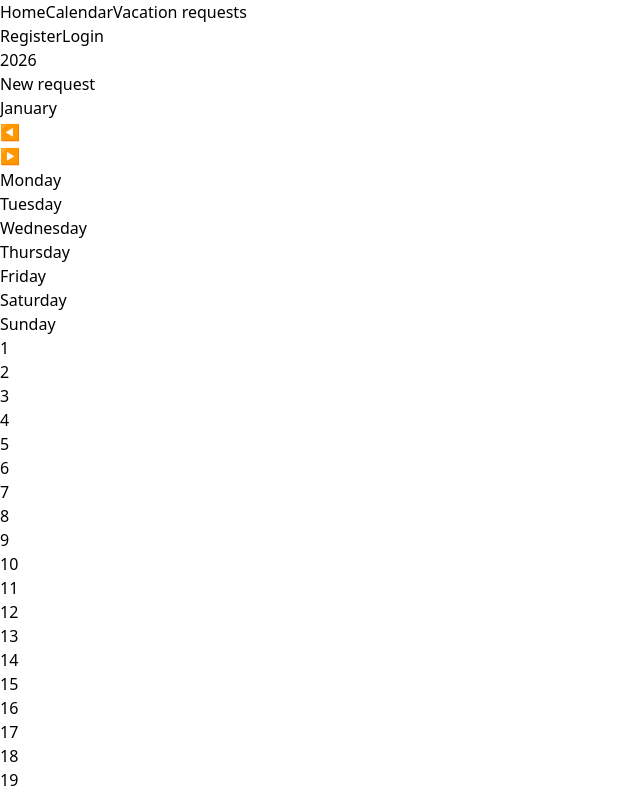
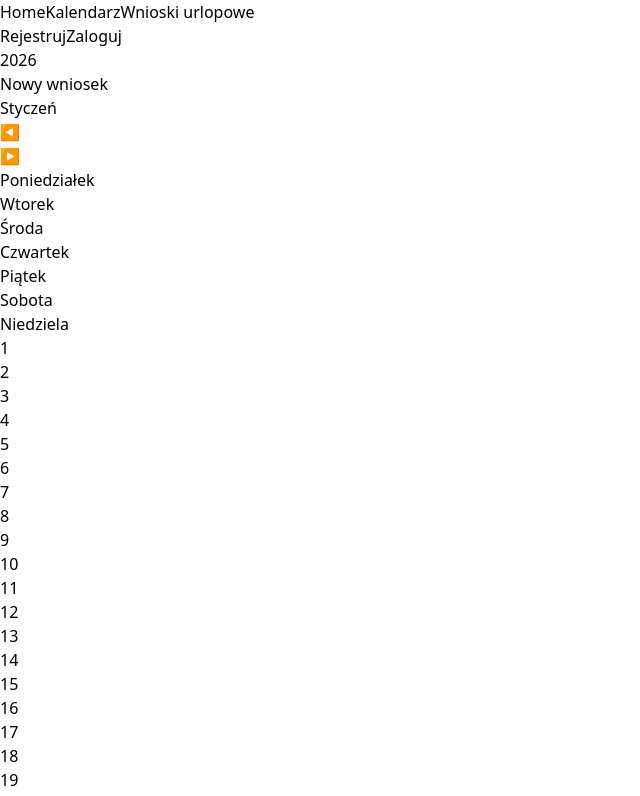
Before and after one commit to qtatv2/VacationCalendar, a React (Vite) app in the folder frontend/: page /calendar in a window 1280 px wide. Shown: the top 796 px of the page, without its empty margins (0-640 px from the left). Built offline with nearby package versions, Linux system fonts and the light colour scheme.

Commit message:
translate app to polish

```diff
--- a/frontend/src/components/Calendar.tsx
+++ b/frontend/src/components/Calendar.tsx
@@ -1,17 +1,41 @@
 import Day from './Day.tsx'
 import { useCalendar } from '../hooks/useCalendar.ts';
 import { useVacationRequest } from '../hooks/useVacationRequest.ts';
+import VacationRequestCard from './VacationRequestCard.tsx';
 
 export default function Calendar() {
 
   const {monthsOfYear, dayOfWeek, currentMonth, currentYear,  startDay, days, currentDate, changeMonth} = useCalendar();
-  const {handleRequestClick, handleDayClick, vacationRequestData, isSelecting} = useVacationRequest();
+  const {handleRequestClick, handleDayClick, vacationRequestData, isSelecting, isCardOpen, handleTypeChange, submitRequest, closeCard} = useVacationRequest();
 
-  return <>
+  return (
+    <>
+    <VacationRequestCard isOpen={isCardOpen} data={vacationRequestData} onClose={closeCard} onSubmit={submitRequest} onTypeChange={handleTypeChange}/>
+
     <div className="p-5">
       <div className="flex flex-col">
         <h1 className="text-6xl font-bold text-green-500 mb-8">{currentYear}</h1>
-        <button onClick={handleRequestClick} className="bg-blue-600 rounded p-2">New request</button>
+
+        <div className="flex items-center gap-4 mb-4">
+            <button onClick={handleRequestClick} className={` rounded px-4 py-2 text-white font-bold transition-all duration-300 shadow-lg ${isSelecting
+                        ? 'bg-green-600 ring-2 ring-offset-2 ring-offset-slate-900 ring-green-500 scale-105'
+                        : 'bg-blue-600 hover:bg-blue-500'
+                    }`}>
+                {!isSelecting
+        ? "Nowy wniosek"
+        : (vacationRequestData.startDate ? "Reset" : "Anuluj")
+    }
+            </button>
+
+            {isSelecting && (
+                <span className="text-green-400 font-semibold animate-pulse">{!vacationRequestData.startDate
+                        ? "Kliknij w dzień rozpoczęcia"
+                        : "Kliknij w dzień zakończenia"
+                    }
+                </span>
+            )}
+        </div>
+
         <div className="flex justify-between">
           <h1 className="text-4xl font-bold text-red-400 mb-8">{monthsOfYear[currentMonth]}</h1>
           <div className="flex gap-2">
@@ -24,7 +48,12 @@ export default function Calendar() {
           </div>
       </div>
       </div>
+
       <div>
+        <div className={`transition-all duration-500 rounded-xl p-4 -m-4 border-2 ${isSelecting
+                ? 'border-green-500/50 bg-green-900/10 shadow-[0_0_30px_rgba(34,197,94,0.15)]'
+                : 'border-transparent'
+            }`}>
             <div className="grid grid-cols-7 gap-4">
             {dayOfWeek.map((day, index)=>(
                 <div key={index} className="text-2xl font-bold text-yellow-200">{day}</div>
@@ -38,16 +67,27 @@ export default function Calendar() {
                 dateForTile.setHours(0, 0, 0, 0);
 
                 const isActive: boolean = dateForTile.getDay() !== 0 && dateForTile.getDay() !== 6;
-            const isStart: boolean = vacationRequestData.startDate?.toDateString() === dateForTile.toDateString();
-            const isEnd: boolean = vacationRequestData.endDate?.toDateString() === dateForTile.toDateString();
+                const isStart: boolean = vacationRequestData.startDate?.getTime() === dateForTile.getTime();
+                const isEnd: boolean = vacationRequestData.endDate?.getTime() === dateForTile.getTime();
                 const inRange: boolean = vacationRequestData.startDate !== null && vacationRequestData.endDate !== null && dateForTile.getTime() > vacationRequestData.startDate.getTime() && dateForTile.getTime() < vacationRequestData.endDate.getTime();
 
                 return (
-            <Day key={index} dayNumber={index+1} date={dateForTile} onClick={handleDayClick} isActive={isActive} isSelectedStart={isStart} isSelectedEnd={isEnd} isInRange={inRange}></Day>
+                <Day
+                    key={index}
+                    dayNumber={day}
+                    date={dateForTile}
+                    onClick={handleDayClick}
+                    isActive={isActive}
+                    isSelectedStart={isStart}
+                    isSelectedEnd={isEnd}
+                    isInRange={inRange}
+                />
                 )
             })}
             </div>
         </div>
       </div>
+    </div>
   </>
+  )
 }
--- a/frontend/src/components/Login.tsx
+++ b/frontend/src/components/Login.tsx
@@ -67,7 +67,7 @@ export default function Login()
     <div className="w-full h-[calc(100vh)] flex items-center justify-center bg-slate-900 p-4">
         <div className="-mt-80 w-full max-w-md bg-slate-800 rounded-lg shadow-xl p-8 border border-slate-700">
 
-            <h2 className="text-3xl font-bold text-white mb-6 text-center">Login</h2>
+            <h2 className="text-3xl font-bold text-white mb-6 text-center">Zaloguj</h2>
 
             <form onSubmit={handleSubmit} className="space-y-6">
 
@@ -79,7 +79,7 @@ export default function Login()
             </div>
 
             <div>
-                <label className="block text-sm font-medium text-slate-400 mb-2">Password</label>
+                <label className="block text-sm font-medium text-slate-400 mb-2">Hasło</label>
                 <input required type="password" name="password" value={loginData.password} onChange={handleChange} className="w-full px-4 py-2 bg-slate-900 text-white rounded-md border border-slate-600 focus:outline-none focus:ring-2 focus:ring-blue-500 focus:border-transparent transition duration-200"/>
             </div>
 
--- a/frontend/src/components/Navbar.tsx
+++ b/frontend/src/components/Navbar.tsx
@@ -12,8 +12,8 @@ export default function Navbar() {
     return (
         <nav className="p-4 bg-slate-800 border-b border-slate-700 flex gap-4 shadow-lg mb-4 items-center">
             <Link to="/" className="text-blue-400 font-bold hover:underline">Home</Link>
-            <Link to="/calendar" className="text-blue-400 font-bold hover:underline">Calendar</Link>
-            <Link to="/requests" className="text-blue-400 font-bold hover:underline">Vacation requests</Link>
+            <Link to="/calendar" className="text-blue-400 font-bold hover:underline">Kalendarz</Link>
+            <Link to="/requests" className="text-blue-400 font-bold hover:underline">Wnioski urlopowe</Link>
 
             {user ? (
                 <div className="ml-auto flex gap-4 items-center">
@@ -25,8 +25,8 @@ export default function Navbar() {
                 </div>
             ) : (
                 <div className="ml-auto flex gap-4">
-                    <Link to="/register" className="text-blue-400 font-bold hover:underline">Register</Link>
-                    <Link to="/login" className="text-blue-400 font-bold hover:underline">Login</Link>
+                    <Link to="/register" className="text-blue-400 font-bold hover:underline">Rejestruj</Link>
+                    <Link to="/login" className="text-blue-400 font-bold hover:underline">Zaloguj</Link>
                 </div>
             )}
         </nav>
--- /dev/null
+++ b/frontend/src/components/VacationRequestCard.tsx
@@ -0,0 +1,85 @@
+interface RequestData {
+    startDate: Date | null,
+    endDate: Date | null,
+    daysCount: number,
+    type: string
+}
+
+interface ModalProps {
+    isOpen: boolean,
+    data: RequestData,
+    onClose: () => void,
+    onSubmit: () => void,
+    onTypeChange: (type: string) => void
+}
+
+export default function VacationRequestCard({ isOpen, data, onClose, onSubmit, onTypeChange }: ModalProps) {
+    if (!isOpen) return null;
+
+    const formatDate = (date: Date | null) => {
+        return date ? date.toLocaleDateString('pl-PL') : '-';
+    };
+
+    return (
+        <div className="fixed inset-0 bg-black/60 backdrop-blur-sm flex justify-center items-center z-50 p-4 transition-opacity animate-in fade-in duration-200">
+
+            <div className="bg-slate-900 border border-slate-700 text-white rounded-2xl shadow-2xl w-full max-w-lg overflow-hidden transform transition-all scale-100 animate-in zoom-in-95 duration-200">
+
+                <div className="bg-slate-800 p-6 border-b border-slate-700">
+                    <h2 className="text-2xl font-bold text-green-400">Podsumowanie wniosku</h2>
+                    <p className="text-slate-400 text-sm mt-1">Sprawdź daty i wybierz typ urlopu</p>
+                </div>
+
+                <div className="p-6 space-y-6">
+                    <div className="flex justify-between items-center bg-slate-800/50 p-4 rounded-xl border border-slate-700">
+                        <div className="text-center">
+                            <p className="text-xs text-slate-500 uppercase font-bold">Od</p>
+                            <p className="text-xl font-bold text-white">{formatDate(data.startDate)}</p>
+                        </div>
+                        <div className="text-slate-500">➜</div>
+                        <div className="text-center">
+                            <p className="text-xs text-slate-500 uppercase font-bold">Do</p>
+                            <p className="text-xl font-bold text-white">{formatDate(data.endDate)}</p>
+                        </div>
+                        <div className="h-10 w-px bg-slate-600 mx-2"></div>
+                        <div className="text-center">
+                            <p className="text-xs text-slate-500 uppercase font-bold">Dni</p>
+                            <p className="text-2xl font-bold text-green-400">{data.daysCount}</p>
+                        </div>
+                    </div>
+
+                    <div>
+                        <label className="block text-sm font-medium text-slate-300 mb-2">Typ wniosku</label>
+                        <select
+                            value={data.type}
+                            onChange={(e) => onTypeChange(e.target.value)}
+                            className="w-full bg-slate-800 border border-slate-600 rounded-lg p-3 text-white focus:ring-2 focus:ring-green-500 focus:border-transparent outline-none transition-all"
+                        >
+                            <option value="Urlop wypoczynkowy">Urlop wypoczynkowy</option>
+                            <option value="Urlop na żądanie">Urlop na żądanie</option>
+                            <option value="Okolicznościowy">Urlop okolicznościowy</option>
+                            <option value="Zwolnienie lekarskie">Zwolnienie lekarskie</option>
+                            <option value="Opieka nad dzieckiem">Opieka nad dzieckiem</option>
+                        </select>
+                    </div>
+                </div>
+
+                <div className="p-6 bg-slate-800/50 border-t border-slate-700 flex gap-3 justify-end">
+                    <button
+                        onClick={onClose}
+                        className="px-5 py-2.5 rounded-lg text-slate-300 font-medium hover:bg-slate-700 hover:text-white transition-colors"
+                    >
+                        Wróć / Popraw
+                    </button>
+                    <button
+                        onClick={onSubmit}
+                        className="px-5 py-2.5 rounded-lg bg-green-600 text-white font-bold hover:bg-green-500 shadow-lg shadow-green-900/20 transition-all transform hover:scale-105"
+                    >
+                        Zatwierdź wniosek
+                    </button>
+                </div>
+            </div>
+        </div>
+    );
+
+}
--- a/frontend/src/hooks/useCalendar.ts
+++ b/frontend/src/hooks/useCalendar.ts
@@ -1,8 +1,8 @@
 import { useState } from "react";
 
 export const useCalendar = () =>{
-     const monthsOfYear: string[] = ['January', 'February', 'March', 'April', 'May', 'June', 'July', 'August', 'September', 'October', 'November', 'December'];
-      const dayOfWeek: string[] = ['Monday', 'Tuesday', 'Wednesday', 'Thursday', 'Friday', 'Saturday', 'Sunday'];
+     const monthsOfYear: string[] = ['Styczeń', 'Luty', 'Marzec', 'Kwiecień', 'Maj', 'Czerwiec', 'Lipiec', 'Sierpień', 'Wrzesień', 'Październik', 'Listopad', 'Grudzień'];
+      const dayOfWeek: string[] = ['Poniedziałek', 'Wtorek', 'Środa', 'Czwartek', 'Piątek', 'Sobota', 'Niedziela'];
 
       const currentDate: Date = new Date();
       const [currentDay, setCurrentDay] = useState<Date>();
--- a/frontend/src/hooks/useVacationRequest.ts
+++ b/frontend/src/hooks/useVacationRequest.ts
@@ -17,8 +17,12 @@ export const useVacationRequest =() =>{
     });
 
     const [isSelecting, setIsSelecting] = useState<boolean>(false);
+    const [isCardOpen, setIsCardOpen] = useState(false);
+
 
     const handleRequestClick = () =>{
+        if (!isSelecting)
+            {
         setIsSelecting(true);
         setVacationRequestData(prev => ({
             ...prev,
@@ -26,6 +30,19 @@ export const useVacationRequest =() =>{
             endDate: null,
             daysCount: 0
         }));
+    }else {
+            if (vacationRequestData.startDate !== null) {
+                setVacationRequestData(prev => ({
+                    ...prev,
+                    startDate: null,
+                    endDate: null,
+                    daysCount: 0
+                }));
+            }
+            else {
+                setIsSelecting(false);
+            }
+        }
     }
 
     const handleDayClick = (clickedDate: Date) =>{
@@ -74,14 +91,34 @@ export const useVacationRequest =() =>{
     }
 
     return count;
-};
+    };
+
+    const handleTypeChange = (newType: string) => {
+            setVacationRequestData(prev => ({ ...prev, type: newType }));
+        };
+
+    const closeCard = () => {
+        setVacationRequestData(prev => ({ ...prev, endDate: null, daysCount: 0 }));
+    };
 
     useEffect(() => {
-    console.log("Stan zaktualizowany:", vacationRequestData);
-    }, [vacationRequestData]);
+            if (vacationRequestData.startDate && vacationRequestData.endDate) {
+                setIsCardOpen(true);
+            } else {
+                setIsCardOpen(false);
+            }
+        }, [vacationRequestData.startDate, vacationRequestData.endDate]);
 
-    return {
-        handleRequestClick, handleDayClick, vacationRequestData, isSelecting
+   const submitRequest = () => {
+        console.log("WYSYŁAM DO BAZY:", vacationRequestData);
+        alert(`Wniosek złożony! \nOd: ${vacationRequestData.startDate?.toLocaleDateString()} \nDo: ${vacationRequestData.endDate?.toLocaleDateString()} \nTyp: ${vacationRequestData.type}`);
+
+        setIsSelecting(false);
+        setVacationRequestData({ startDate: null, endDate: null, daysCount: 0, type: "Urlop wypoczynkowy" });
     };
 
+        return {
+            handleRequestClick, handleDayClick, vacationRequestData, isSelecting, isCardOpen, handleTypeChange, submitRequest, closeCard
+        };
+
 }
```
Also changed, not shown: frontend/src/components/Register.tsx (+5 -5 lines). Lines whose indentation alone changed are shown as unchanged.
